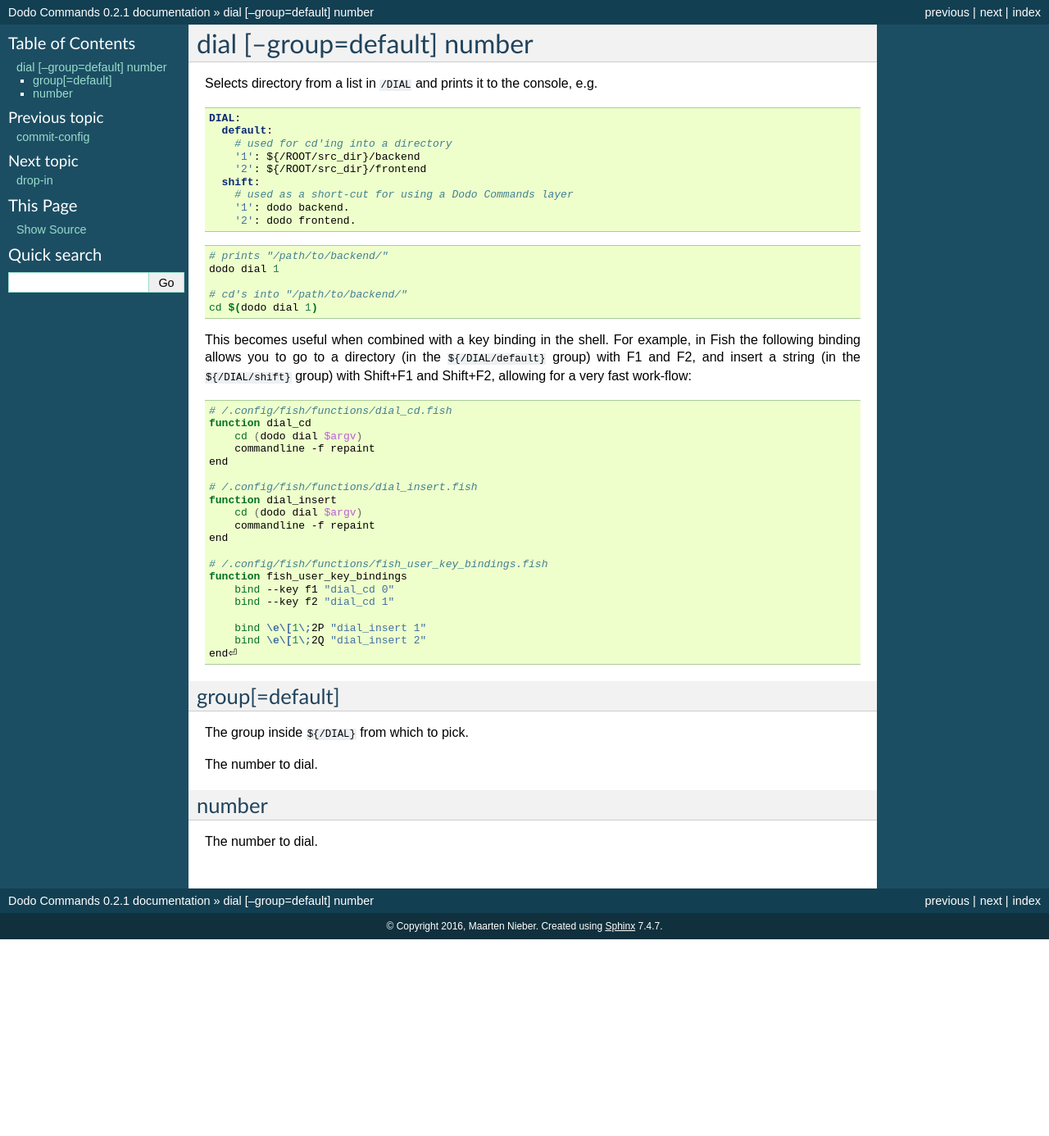
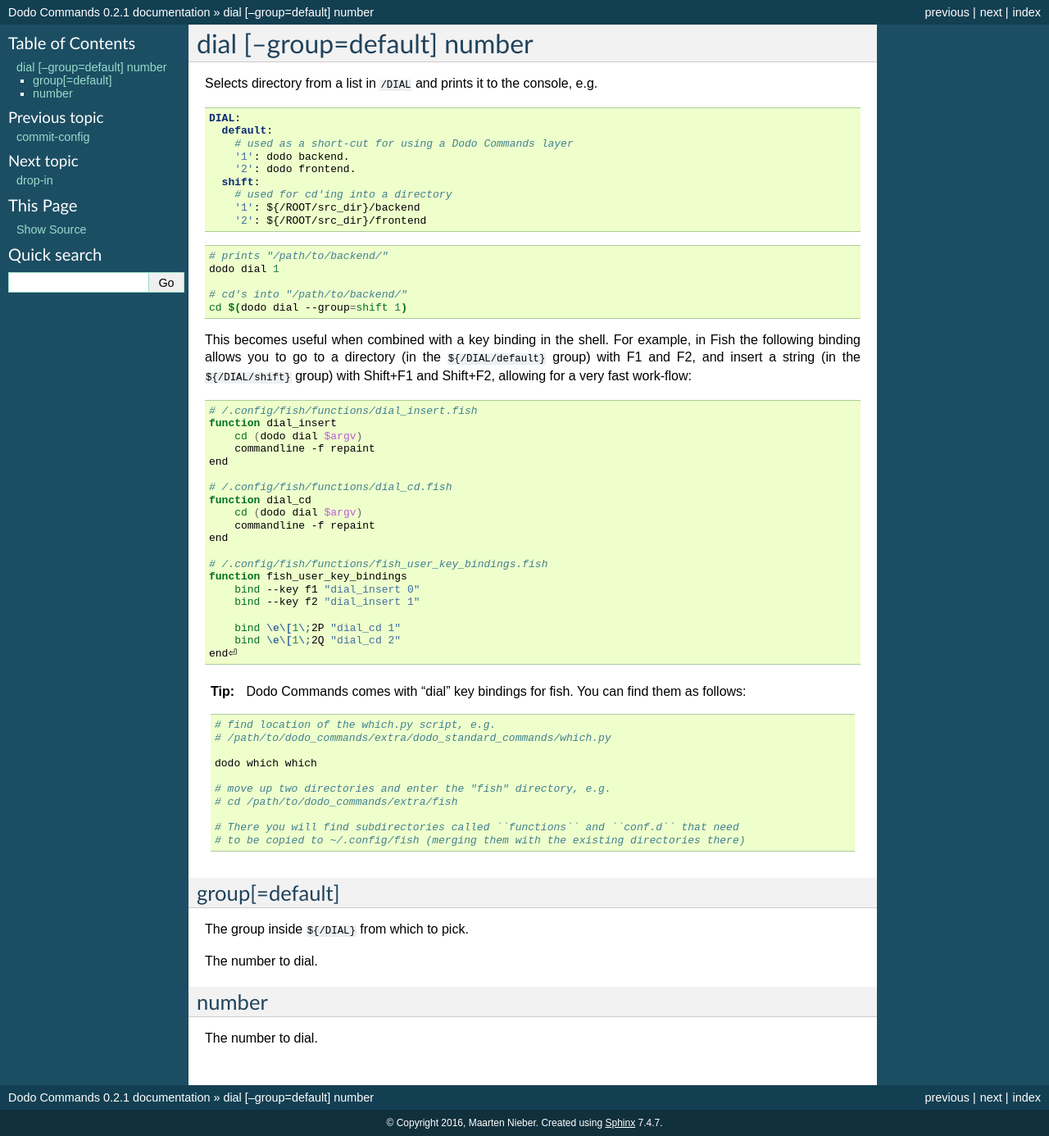
Before and after one commit to mnieber/dodo-commands, a Sphinx documentation site: the page built from doc/reference/standard-commands/dial.rst, in a window 1280 px wide. Shown: the whole page at 82% size. Built offline with Sphinx 7.4.7, drawn with Linux system fonts in a browser that asks for light colours; before the commit the page ends 1146 px from its top, so only the background shows below that.

Commit message:
Add extra fish files

```diff
--- a/doc/reference/standard-commands/dial.rst
+++ b/doc/reference/standard-commands/dial.rst
@@ -7,13 +7,13 @@
 
     DIAL:
       default:
+        # used as a short-cut for using a Dodo Commands layer
+        '1': dodo backend.
+        '2': dodo frontend.
+      shift:
         # used for cd'ing into a directory
         '1': ${/ROOT/src_dir}/backend
         '2': ${/ROOT/src_dir}/frontend
-      shift:
-        # used as a short-cut for using a Dodo Commands layer
-        '1': dodo backend.
-        '2': dodo frontend.
 
 
 .. code-block:: bash
@@ -22,12 +22,18 @@
     dodo dial 1
 
     # cd's into "/path/to/backend/"
-    cd $(dodo dial 1)
+    cd $(dodo dial --group=shift 1)
 
 
 This becomes useful when combined with a key binding in the shell. For example, in Fish the following binding allows you to go to a directory (in the ``${/DIAL/default}`` group) with F1 and F2, and insert a string (in the ``${/DIAL/shift}`` group) with Shift+F1 and Shift+F2, allowing for a very fast work-flow:
 
 .. code-block:: bash
+
+    # /.config/fish/functions/dial_insert.fish
+    function dial_insert
+        cd (dodo dial $argv)
+        commandline -f repaint
+    end
 
     # /.config/fish/functions/dial_cd.fish
     function dial_cd
@@ -35,20 +41,31 @@
         commandline -f repaint
     end
 
-    # /.config/fish/functions/dial_insert.fish
-    function dial_insert
-        cd (dodo dial $argv)
-        commandline -f repaint
-    end
-
     # /.config/fish/functions/fish_user_key_bindings.fish
     function fish_user_key_bindings
-        bind --key f1 "dial_cd 0"
-        bind --key f2 "dial_cd 1"
+        bind --key f1 "dial_insert 0"
+        bind --key f2 "dial_insert 1"
 
-        bind \e\[1\;2P "dial_insert 1"
-        bind \e\[1\;2Q "dial_insert 2"
+        bind \e\[1\;2P "dial_cd 1"
+        bind \e\[1\;2Q "dial_cd 2"
     end⏎
+
+.. tip::
+
+   Dodo Commands comes with "dial" key bindings for fish. You can find them as follows:
+
+   .. code-block:: bash
+
+     # find location of the which.py script, e.g.
+     # /path/to/dodo_commands/extra/dodo_standard_commands/which.py
+
+     dodo which which
+
+     # move up two directories and enter the "fish" directory, e.g.
+     # cd /path/to/dodo_commands/extra/fish
+
+     # There you will find subdirectories called ``functions`` and ``conf.d`` that need
+     # to be copied to ~/.config/fish (merging them with the existing directories there)
 
 
 group[=default]
--- a/setup.py
+++ b/setup.py
@@ -83,6 +83,8 @@
             "bin/*.fish",
             "extra/dodo_standard_commands/*.meta",
             "extra/dodo_docker_commands/*.meta",
+            "extra/fish/functions/*.fish",
+            "extra/fish/conf.d/*.fish",
         ]
     },
     entry_points={
```
Also changed, not shown: doc/installation.rst (+11 -0 lines), 4 other files.
